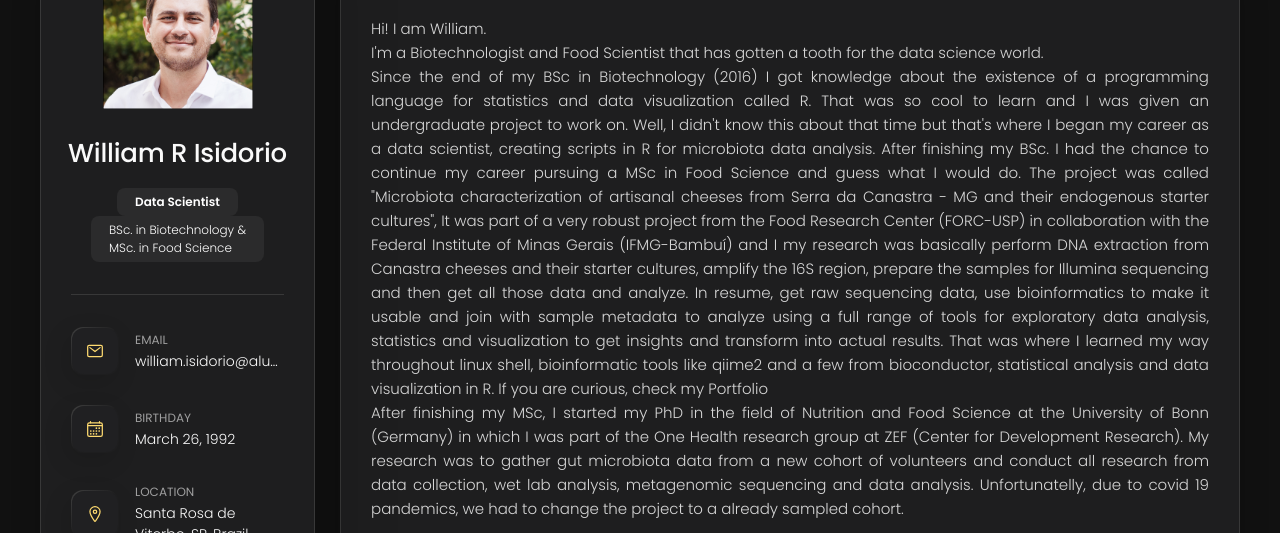
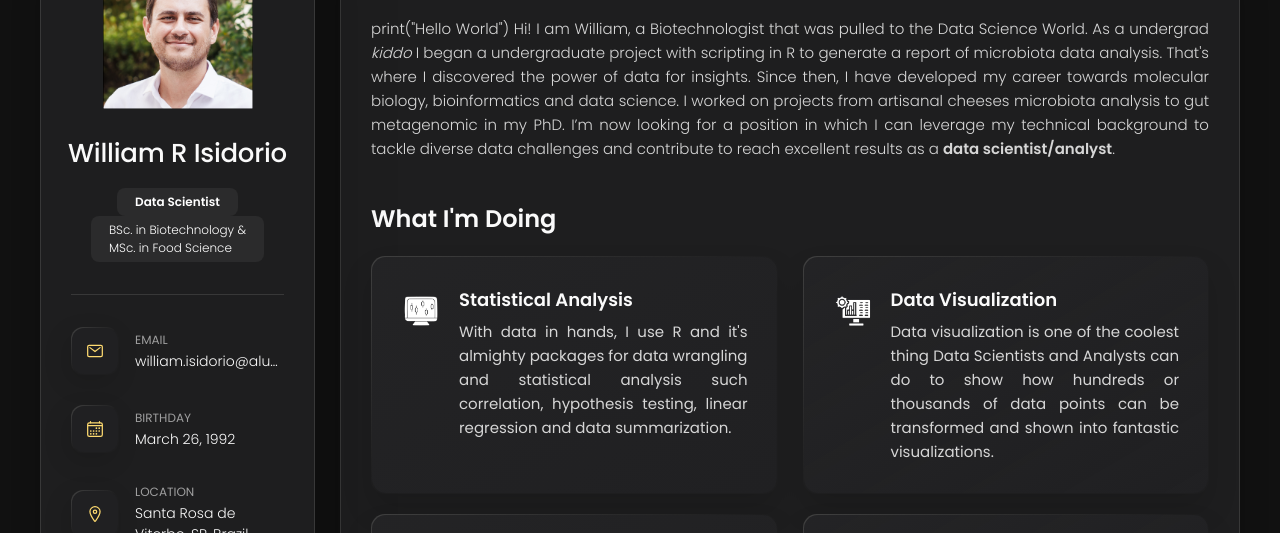
Before and after one commit to wisidorio/wisidorio.github.io, a plain HTML site: page index.html in a window 1280 px wide. Shown: the part 162-695 px from the top of the page. Drawn offline with nearby package versions, Linux system fonts and the light colour scheme.

Commit message:
Update about me

```diff
--- a/index.html
+++ b/index.html
@@ -176,33 +176,13 @@
 
         <section class="about-text">
           <p style="text-align:justify;">
-            Hi! I am William.<br>
-            I'm a Biotechnologist and Food Scientist that has gotten a tooth for the data science world.<br>
-            Since the end of my BSc in Biotechnology (2016) I got knowledge about the existence of a programming language
-            for statistics and data visualization called R. That was so cool to learn and I was given an
-            undergraduate project to work on. Well, I didn't know this about that time but that's where I began my
-            career as a data scientist, creating scripts in R for microbiota data analysis.
-            After finishing my BSc. I had the chance to continue my career pursuing a MSc in Food Science and guess
-            what I would do. The project was called "Microbiota characterization of artisanal cheeses from Serra da
-            Canastra - MG and their endogenous starter cultures", It was part of a very robust project from the Food
-            Research Center (FORC-USP) in collaboration with the Federal Institute of Minas Gerais (IFMG-Bambuí) and I
-            my research was basically perform DNA extraction from Canastra cheeses and their starter cultures, amplify
-            the 16S region, prepare the samples for Illumina sequencing and then get all those data and analyze.
-            In resume, get raw sequencing data, use bioinformatics to make it usable and join with sample metadata to
-            analyze using a full range of tools for exploratory data analysis, statistics and visualization to get
-            insights and transform into actual results. That was where I learned my way throughout linux shell,
-            bioinformatic tools like qiime2 and a few from bioconductor, statistical analysis and data visualization in
-            R. If you are curious, check my Portfolio<br>
-            After finishing my MSc, I started my PhD in the field of Nutrition and Food Science at the University of
-            Bonn (Germany) in which I was part of the One Health research group at ZEF (Center for Development Research).
-            My research was to gather gut microbiota data from a new cohort of volunteers and conduct all research from
-            data collection, wet lab analysis, metagenomic sequencing and data analysis. Unfortunatelly, due to covid 19
-            pandemics, we had to change the project to a already sampled cohort.<br>
-          </p>
-          <p style="text-align:justify;">
-            Nowadays, I see myself as a data scientist with knowledge in the field of metagenomics and bioinformatics.
-            I look for opportunities to apply the knowledge I have gained in the various fields of data science and
-            analytics.
+           print("Hello World")
+Hi! I am William, a Biotechnologist that was pulled to the Data Science World. As a undergrad <i>kiddo</i> I began a
+            undergraduate project with scripting in R to generate a report of microbiota data analysis. That's where
+            I discovered the power of data for insights. Since then, I have developed my career towards molecular biology,
+            bioinformatics and data science. I worked on projects from artisanal cheeses microbiota analysis to gut
+            metagenomic in my PhD. I’m now looking for a position in which I can leverage my technical background to tackle
+            diverse data challenges and contribute to reach excellent results as a <b>data scientist/analyst</b>.
           </p>
         </section>
 
```
